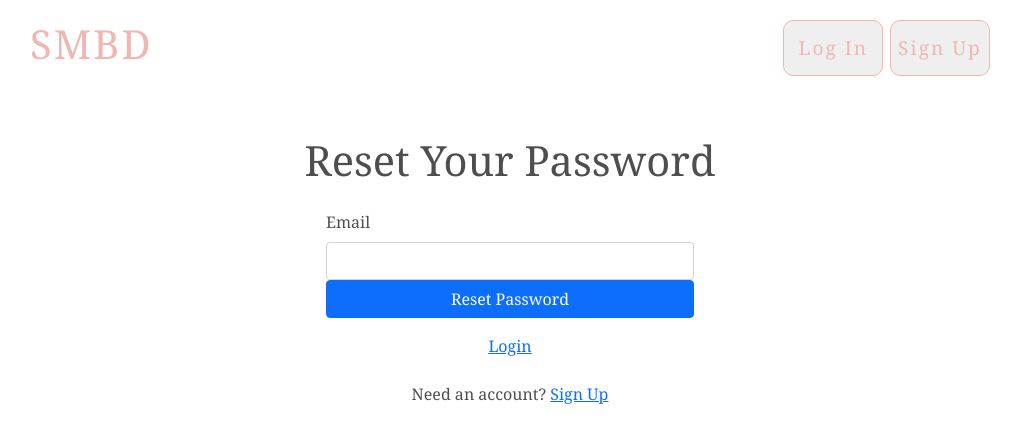
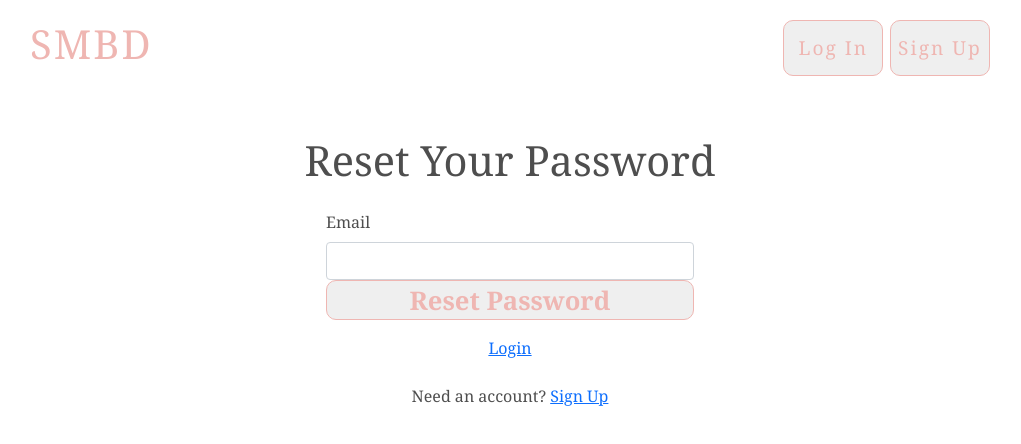
Before and after one commit to g-priime/smbd, a React (Create React App) app: page /forgot-password in a window 1280 px wide. Shown: the top 444 px of the page, without its empty margins (130-1151 px from the left). Built offline with nearby package versions, Linux system fonts and the light colour scheme; no server answers.

Commit message:
Update ForgotPassword.js

```diff
--- a/src/components/ForgotPassword.js
+++ b/src/components/ForgotPassword.js
@@ -44,9 +44,9 @@
                 <Form.Label>Email</Form.Label>
                 <Form.Control type="email" ref={emailRef} required />
               </Form.Group>
-              <Button disabled={loading} className="w-100" type="submit">
+              <button disabled={loading} className="w-100 button-forms" type="submit">
                 Reset Password
-              </Button>
+              </button>
             </Form>
             <div className="w-100 text-center mt-3">
               <Link to="/login">Login</Link>
```
